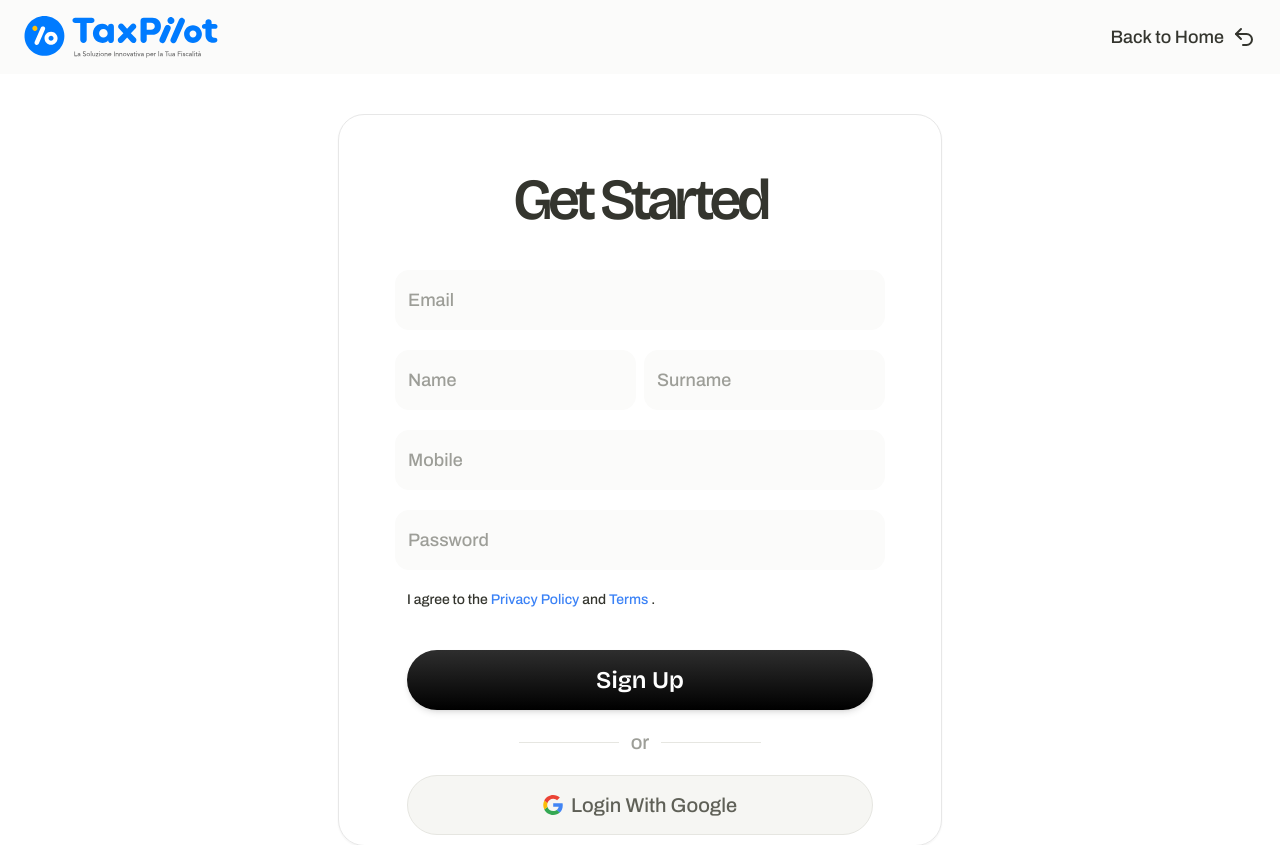
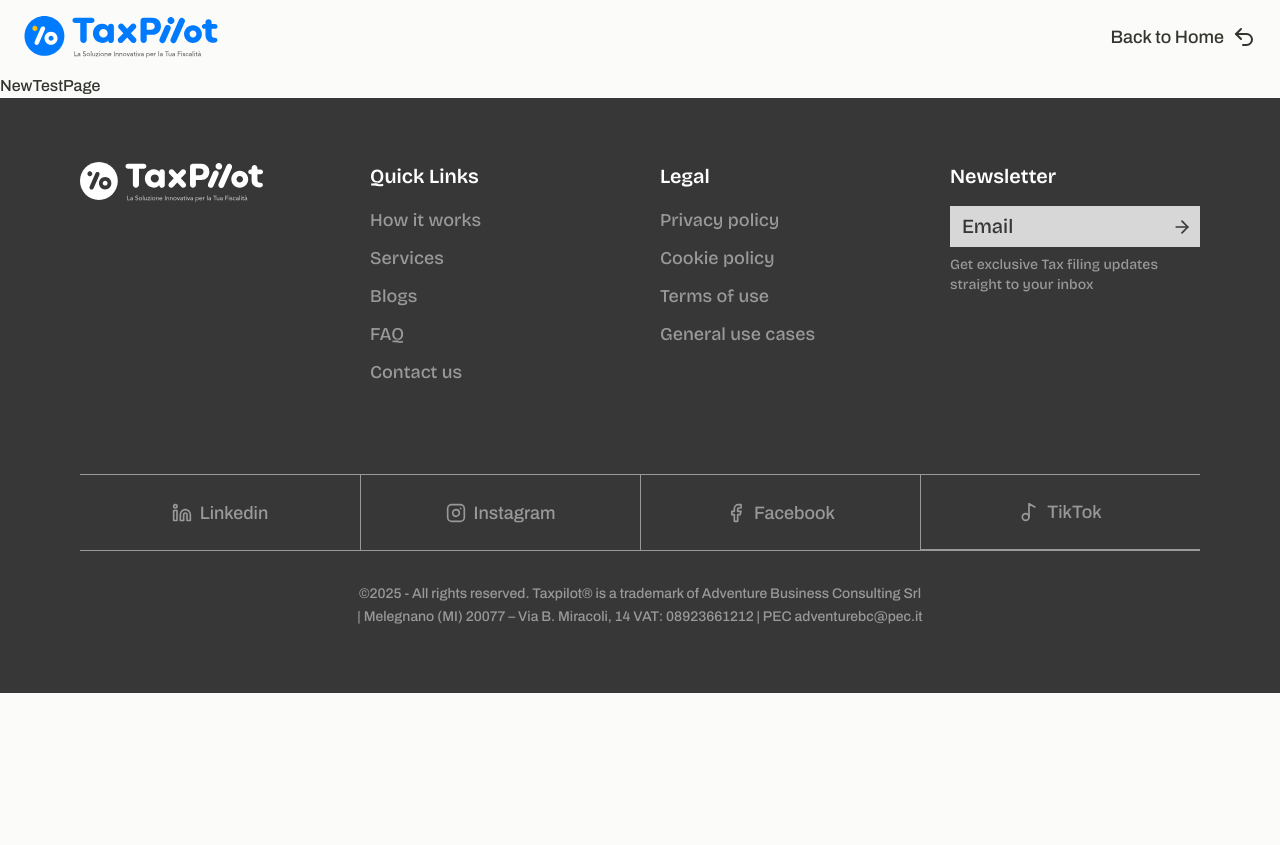
Before and after one commit to arqentech/tax-pilot-1, a React (Vite) app: page /sign-up in a window 1280 px wide. Shown: the top 845 px of the page. After the commit the page ends 800 px from the top, so only its background shows below. Built offline with nearby package versions, Linux system fonts and the light colour scheme; the HTML template or start-up script is replaced by a standard one.

Commit message:
testing main

```diff
--- a/src/App.tsx
+++ b/src/App.tsx
@@ -11,6 +11,7 @@ import FAQ from "./pages/faq/FAQPage";
 import ContactUs from "./pages/contact/ContactPage";
 import SignUpPage from "./pages/auth/SignUp";
 import ForgotPassword from "./pages/auth/ForgotPassword";
+import NewTestPage from "./pages/auth/NewTestPage";
 
 function App() {
   return (
@@ -28,7 +29,7 @@ function App() {
         </Route>
         <Route element={<AuthLayout />}>
           <Route path="/login" element={<LoginPage />} />
-          <Route path="/sign-up" element={<SignUpPage/>} />
+          <Route path="/sign-up" element={<NewTestPage/>} />
           <Route path="/forgot-password" element={<ForgotPassword/>} />
         </Route>
       </Routes>
--- /dev/null
+++ b/src/pages/auth/NewTestPage.tsx
@@ -0,0 +1,9 @@
+import React from 'react'
+
+function NewTestPage() {
+  return (
+    <div>NewTestPage</div>
+  )
+}
+
+export default NewTestPage
```
